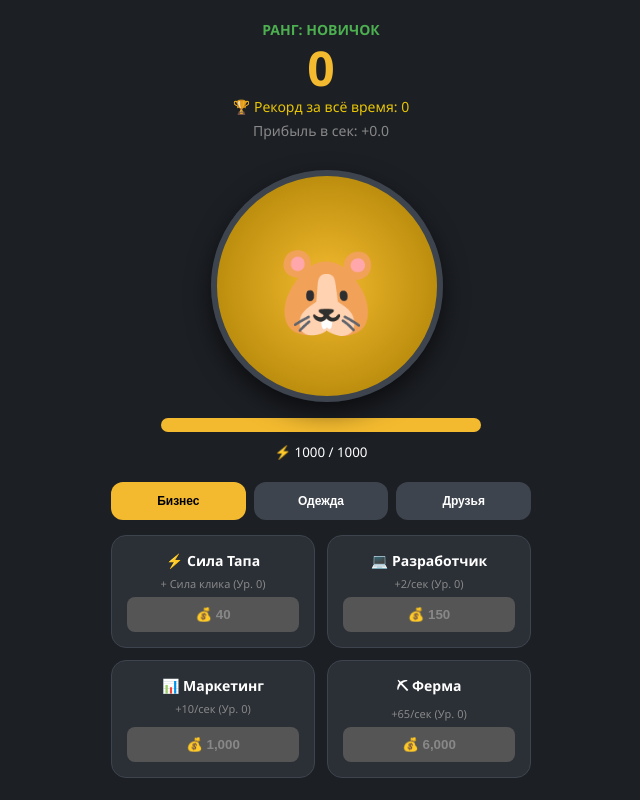
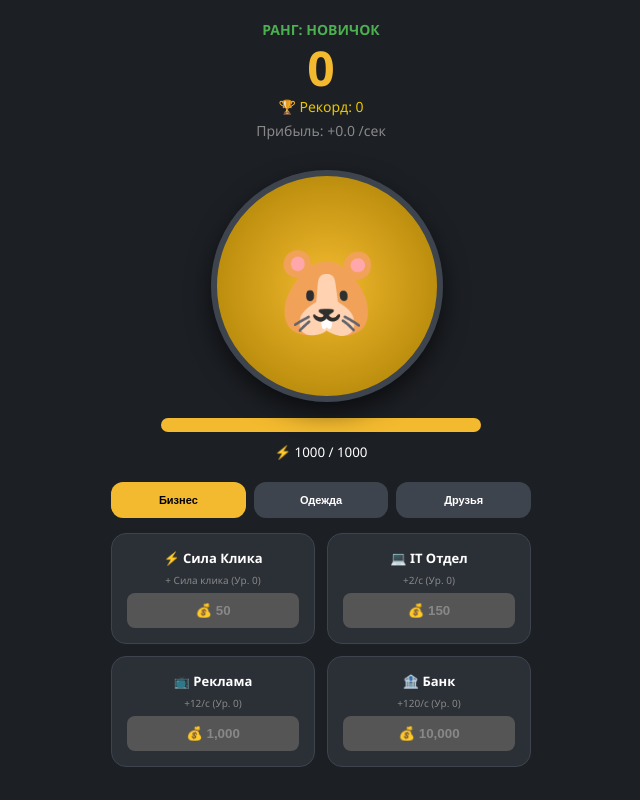
Before and after one commit to ahmedikelavov14-eng/Tap.game3, a plain HTML site: page index.html in a window 1280 px wide. Shown: the whole page, without its empty margins (319-959 px from the left). Drawn offline with Linux system fonts and the light colour scheme.

Commit message:
Update index.html
Signed-off-by: ahmedikelavov14-eng <ahmedikelavov14@gmail.com>

```diff
--- a/index.html
+++ b/index.html
@@ -3,14 +3,14 @@
 <head>
     <meta charset="UTF-8">
     <meta name="viewport" content="width=device-width, initial-scale=1.0, maximum-scale=1.0, user-scalable=no">
-    <title>Хамстер Тапай - Полная Версия</title>
+    <title>Хамстер Тапай - Автоматик</title>
+    <script src="https://telegram.org"></script>
     <style>
         :root {
             --bg-color: #1c1f24;
             --main-yellow: #f3ba2f;
             --card-bg: #2b2f36;
             --accent-green: #4caf50;
-            --text-gray: #888;
         }
         body {
             background-color: var(--bg-color);
@@ -31,7 +31,6 @@
         #level-display { color: var(--accent-green); font-weight: bold; margin-bottom: 5px; text-transform: uppercase; font-size: 14px; }
         #balance { font-size: 48px; font-weight: bold; color: var(--main-yellow); line-height: 1; margin: 5px 0; }
         .record-badge { color: #ffd700; font-size: 14px; opacity: 0.9; }
-        .income-info { font-size: 14px; color: var(--text-gray); margin-top: 5px; }
 
         /* Хомяк */
         .coin-container {
@@ -61,15 +60,15 @@
         }
         #energy-fill { width: 100%; height: 100%; background: var(--main-yellow); transition: width 0.2s; }
 
-        /* Табы (Меню) */
+        /* Меню */
         .tabs { display: flex; gap: 8px; width: 100%; max-width: 420px; }
         .tab-btn {
             flex: 1; padding: 12px 5px; border: none; background: #3e444e;
-            color: white; border-radius: 12px; cursor: pointer; font-weight: bold; font-size: 12px;
+            color: white; border-radius: 12px; cursor: pointer; font-weight: bold; font-size: 11px;
         }
         .tab-btn.active { background: var(--main-yellow); color: black; }
 
-        /* Списки и Карточки */
+        /* Карточки */
         .shop-grid {
             display: grid; grid-template-columns: 1fr 1fr; gap: 12px;
             width: 100%; max-width: 420px; margin-top: 15px;
@@ -78,8 +77,8 @@
             background: var(--card-bg); padding: 15px; border-radius: 15px;
             text-align: center; border: 1px solid #3e444e; display: flex; flex-direction: column;
         }
-        .card h3 { margin: 0; font-size: 14px; }
-        .card p { margin: 6px 0; font-size: 11px; color: var(--text-gray); }
+        .card h3 { margin: 0; font-size: 13px; }
+        .card p { margin: 6px 0; font-size: 10px; color: #888; }
         .card button {
             margin-top: auto; padding: 10px; border: none; border-radius: 8px;
             font-weight: bold; cursor: pointer;
@@ -90,7 +89,7 @@
 
         .hidden { display: none; }
 
-        /* Анимация +Число */
+        /* Анимация клика */
         .floating-text {
             position: absolute; color: white; font-weight: bold; font-size: 32px;
             pointer-events: none; animation: floatUp 0.7s ease-out forwards;
@@ -107,8 +106,8 @@
     <div class="header">
         <div id="level-display">Ранг: Загрузка...</div>
         <div id="balance">0</div>
-        <div class="record-badge">🏆 Рекорд за всё время: <span id="highscore">0</span></div>
-        <div class="income-info">Прибыль в сек: +<span id="pps">0</span></div>
+        <div class="record-badge">🏆 Рекорд: <span id="highscore">0</span></div>
+        <div style="font-size: 14px; color: #888; margin-top: 5px;">Прибыль: +<span id="pps">0</span> /сек</div>
     </div>
 
     <div class="coin-container" id="clicker">
@@ -126,64 +125,67 @@
         <button class="tab-btn" id="tab-friends-btn" onclick="showTab('friends')">Друзья</button>
     </div>
 
-    <!-- Вкладки контента -->
     <div id="tab-upgrades" class="shop-grid"></div>
     <div id="tab-wardrobe" class="shop-grid hidden"></div>
     <div id="tab-friends" class="shop-grid hidden" style="grid-template-columns: 1fr;">
         <div class="card" style="padding: 25px;">
-            <h3>Пригласи друзей</h3>
-            <p>Получи 1,500 монет мгновенно!</p>
-            <div style="font-size: 60px; margin: 15px;">👥</div>
-            <button class="btn-buy" onclick="inviteFriend()" style="margin-bottom: 12px; font-size: 16px;">Позвать друга</button>
-            <button class="btn-equip" onclick="claimFriendBonus()">Забрать бонус (+1500)</button>
+            <h3>Приглашай и зарабатывай</h3>
+            <p>За каждого друга по ссылке — <b>1,500</b> монет автоматом!</p>
+            <div style="font-size: 60px; margin: 15px;">🤝</div>
+            <button class="btn-buy" onclick="inviteFriend()" style="font-size: 16px;">Поделиться ссылкой</button>
+            <p style="margin-top: 15px; font-size: 10px;">Бонус начисляется другу при первом входе.</p>
         </div>
     </div>
 
     <script>
-        // --- 1. ЗАЩИТА ДАННЫХ И МИГРАЦИЯ ---
-        const SAVE_KEY = 'hamster_tapai_v1';
+        // --- 1. ДАННЫЕ И МИГРАЦИЯ ---
+        const SAVE_KEY = 'ht_final_save_v2';
         const DEFAULT_STATE = {
-            balance: 0,
-            highscore: 0,
-            energy: 1000,
-            pps: 0,
-            currentSkin: '🐹',
-            ownedSkins: ['🐹'],
-            upgrades: {},
-            lastOnline: Date.now()
+            balance: 0, highscore: 0, energy: 1000, pps: 0,
+            currentSkin: '🐹', ownedSkins: ['🐹'], upgrades: {},
+            bonusReceived: false
         };
 
-        // Загрузка
-        let savedData = JSON.parse(localStorage.getItem(SAVE_KEY)) || {};
-        let state = { ...DEFAULT_STATE, ...savedData };
+        let saved = JSON.parse(localStorage.getItem(SAVE_KEY)) || {};
+        let state = { ...DEFAULT_STATE, ...saved };
 
-        // --- 2. КОНФИГУРАЦИЯ ---
         const levels = [
             { name: "Новичок", threshold: 0 },
-            { name: "Тапер-Любитель", threshold: 2000 },
-            { name: "Бизнес-Хомяк", threshold: 15000 },
-            { name: "Директор Норки", threshold: 80000 },
-            { name: "Крипто-Магнат", threshold: 300000 },
-            { name: "Повелитель Семян", threshold: 1000000 }
+            { name: "Тапер-Бронза", threshold: 2000 },
+            { name: "Серебряный Хома", threshold: 15000 },
+            { name: "Золотой Босс", threshold: 100000 },
+            { name: "Король Тапа", threshold: 1000000 }
         ];
 
         const shopItems = [
-            { id: "click_power", name: "⚡️ Сила Тапа", baseCost: 40, income: 0, isClick: true },
-            { id: "it_dev", name: "💻 Разработчик", baseCost: 150, income: 2 },
-            { id: "marketing", name: "📊 Маркетинг", baseCost: 1000, income: 10 },
-            { id: "mining_farm", name: "⛏ Ферма", baseCost: 6000, income: 65 }
+            { id: "click_up", name: "⚡️ Сила Клика", baseCost: 50, income: 0, isClick: true },
+            { id: "it_team", name: "💻 IT Отдел", baseCost: 150, income: 2 },
+            { id: "ads", name: "📺 Реклама", baseCost: 1000, income: 12 },
+            { id: "bank", name: "🏦 Банк", baseCost: 10000, income: 120 }
         ];
 
         const skins = [
-            { icon: '🐹', name: 'Классика', price: 0 },
-            { icon: '🤵', name: 'Бизнесмен', price: 1000 },
-            { icon: '😎', name: 'Крутой', price: 10000 },
-            { icon: '👑', name: 'Король', price: 50000 },
-            { icon: '👽', name: 'Пришелец', price: 150000 },
-            { icon: '🤖', name: 'Робо-Тап', price: 500000 }
+            { icon: '🐹', name: 'Обычный', price: 0 },
+            { icon: '🤵', name: 'Магнат', price: 2500 },
+            { icon: '😎', name: 'Стиляга', price: 15000 },
+            { icon: '👑', name: 'Монарх', price: 100000 }
         ];
 
-        // --- 3. ЛОГИКА ИГРЫ ---
+        // --- 2. АВТОМАТИЧЕСКИЙ БОНУС ---
+        function checkReferral() {
+            const urlParams = new URLSearchParams(window.location.search);
+            // Telegram передает параметры через tgWebAppStartParam
+            const isRef = urlParams.get('tgWebAppStartParam');
+
+            if (isRef && !state.bonusReceived) {
+                state.balance += 1500;
+                state.bonusReceived = true;
+                alert("🎉 Вы получили 1,500 монет по реферальной ссылке!");
+                updateUI();
+            }
+        }
+
+        // --- 3. ЛОГИКА ---
         function getLevel() {
             let res = levels[0];
             levels.forEach(l => { if (state.highscore >= l.threshold) res = l; });
@@ -192,25 +194,22 @@
 
         function getCost(item) {
             const lv = state.upgrades[item.id] || 0;
-            return Math.floor(item.baseCost * Math.pow(1.28, lv));
+            return Math.floor(item.baseCost * Math.pow(1.3, lv));
         }
 
         function updateUI() {
-            const currentLevel = getLevel();
-            const maxEng = 1000 + (levels.indexOf(currentLevel) * 500);
+            const lvl = getLevel();
+            const maxEng = 1000 + (levels.indexOf(lvl) * 500);
 
-            // Тексты
             document.getElementById('balance').innerText = Math.floor(state.balance).toLocaleString();
             if (state.balance > state.highscore) state.highscore = state.balance;
             document.getElementById('highscore').innerText = Math.floor(state.highscore).toLocaleString();
-            document.getElementById('level-display').innerText = `Ранг: ${currentLevel.name}`;
+            document.getElementById('level-display').innerText = `Ранг: ${lvl.name}`;
             document.getElementById('pps').innerText = state.pps.toFixed(1);
             document.getElementById('energy-text').innerText = Math.floor(state.energy);
             document.getElementById('max-energy-text').innerText = maxEng;
+            document.getElementById('energy-fill').style.width = (state.energy / (maxEng / 100)) + '%';
             document.getElementById('hamster-view').innerText = state.currentSkin;
-
-            // Прогресс-бар энергии
-            document.getElementById('energy-fill').style.width = (state.energy / (maxEng / 100)) + '%';
 
             localStorage.setItem(SAVE_KEY, JSON.stringify(state));
             renderShop();
@@ -224,15 +223,11 @@
                 const cost = getCost(item);
                 const lv = state.upgrades[item.id] || 0;
                 const canBuy = state.balance >= cost;
-                container.innerHTML += `
-                    <div class="card">
-                        <h3>${item.name}</h3>
-                        <p>${item.isClick ? '+ Сила клика' : '+'+item.income+'/сек'} (Ур. ${lv})</p>
-                        <button class="${canBuy ? 'btn-buy' : 'btn-disabled'}"
-                                onclick="buyUpgrade('${item.id}')" ${!canBuy ? 'disabled' : ''}>
-                            💰 ${cost.toLocaleString()}
-                        </button>
-                    </div>`;
+                container.innerHTML += `<div class="card">
+                    <h3>${item.name}</h3>
+                    <p>${item.isClick ? '+ Сила клика' : '+'+item.income+'/с'} (Ур. ${lv})</p>
+                    <button class="${canBuy ? 'btn-buy' : 'btn-disabled'}" onclick="buyUpgrade('${item.id}')" ${!canBuy ? 'disabled' : ''}>💰 ${cost.toLocaleString()}</button>
+                </div>`;
             });
         }
 
@@ -240,25 +235,15 @@
             const container = document.getElementById('tab-wardrobe');
             container.innerHTML = '';
             skins.forEach(skin => {
-                const isOwned = state.ownedSkins.includes(skin.icon);
-                const isEquipped = state.currentSkin === skin.icon;
-                const canBuy = state.balance >= skin.price;
-
-                let btn;
-                if (isEquipped) btn = `<button class="btn-disabled" disabled>Надето</button>`;
-                else if (isOwned) btn = `<button class="btn-equip" onclick="equipSkin('${skin.icon}')">Надеть</button>`;
-                else btn = `<button class="${canBuy ? 'btn-buy' : 'btn-disabled'}" onclick="buySkin('${skin.icon}', ${skin.price})" ${!canBuy ? 'disabled' : ''}>💰 ${skin.price.toLocaleString()}</button>`;
-
-                container.innerHTML += `
-                    <div class="card">
-                        <div style="font-size:45px; margin-bottom:5px;">${skin.icon}</div>
-                        <h3>${skin.name}</h3>
-                        ${btn}
-                    </div>`;
+                const owned = state.ownedSkins.includes(skin.icon);
+                const active = state.currentSkin === skin.icon;
+                let btn = active ? `<button class="btn-disabled" disabled>Надето</button>` :
+                          owned ? `<button class="btn-equip" onclick="equipSkin('${skin.icon}')">Надеть</button>` :
+                          `<button class="${state.balance >= skin.price ? 'btn-buy' : 'btn-disabled'}" onclick="buySkin('${skin.icon}', ${skin.price})">💰 ${skin.price.toLocaleString()}</button>`;
+                container.innerHTML += `<div class="card"><div style="font-size:40px">${skin.icon}</div><h3>${skin.name}</h3>${btn}</div>`;
             });
         }
 
-        // --- 4. ДЕЙСТВИЯ ---
         window.buyUpgrade = (id) => {
             const item = shopItems.find(i => i.id === id);
             const cost = getCost(item);
@@ -291,51 +276,42 @@
         };
 
         window.inviteFriend = () => {
-            const text = encodeURIComponent("Заходи в Хамстер Тапай! Давай кликать вместе!");
-            window.open(`https://t.me{text}`, '_blank');
+            const botUser = "YOUR_BOT_NAME"; // ЗАМЕНИ НА ИМЯ БОТА
+            const link = `https://t.me{botUser}?startapp=referral`;
+            window.open(`https://t.me{link}&text=Давай тапать вместе!`, '_blank');
         };
 
-        window.claimFriendBonus = () => {
-            state.balance += 1500;
-            updateUI();
-            alert("Бонус 1,500 монет зачислен!");
-        };
-
-        // Клик
         document.getElementById('clicker').addEventListener('click', (e) => {
-            const power = 1 + (state.upgrades['click_power'] || 0);
+            const pwr = 1 + (state.upgrades['click_up'] || 0);
             if (state.energy >= 1) {
-                state.balance += power;
+                state.balance += pwr;
                 state.energy -= 1;
-                showFloat(e.clientX, e.clientY, power);
+                showFloat(e.clientX, e.clientY, pwr);
                 updateUI();
             }
         });
 
-        function showFloat(x, y, val) {
+        function showFloat(x, y, v) {
             const el = document.createElement('div');
-            el.className = 'floating-text'; el.innerText = `+${val}`;
+            el.className = 'floating-text'; el.innerText = `+${v}`;
             el.style.left = x + 'px'; el.style.top = y + 'px';
             document.body.appendChild(el);
             setTimeout(() => el.remove(), 700);
         }
 
-        // --- 5. ЦИКЛ ИГРЫ (10 раз в сек) ---
         setInterval(() => {
-            // Пассивный доход
             state.balance += (state.pps / 10);
-
-            // Реген энергии
-            const currentLevel = getLevel();
-            const maxEng = 1000 + (levels.indexOf(currentLevel) * 500);
-            if (state.energy < maxEng) {
-                state.energy = Math.min(maxEng, state.energy + 1.5);
-            }
-
+            const maxE = 1000 + (levels.indexOf(getLevel()) * 500);
+            if (state.energy < maxE) state.energy = Math.min(maxE, state.energy + 1.5);
             updateUI();
         }, 100);
 
-        updateUI();
+        // Инициализация при загрузке
+        window.onload = () => {
+            checkReferral();
+            updateUI();
+            if (window.Telegram?.WebApp) window.Telegram.WebApp.expand();
+        };
     </script>
 </body>
 </html>
```
